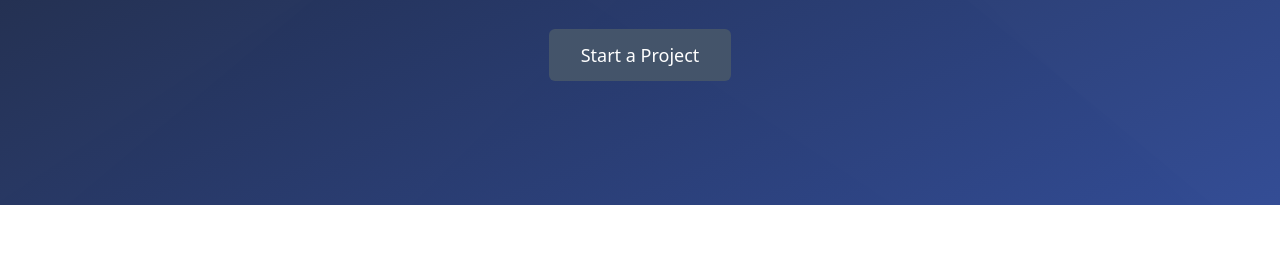
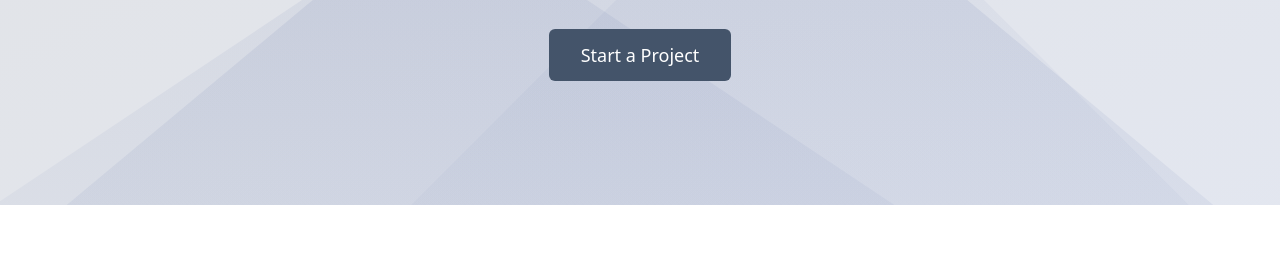
Before and after one commit to aiseis/aiseis.github.io, a website: page index.html in a window 1280 px wide. Shown: the part 395-671 px from the top of the page. Drawn offline with nearby package versions, Linux system fonts and the light colour scheme.

Commit message:
deploy: aced0bb0777c1672731ba33ea4b124d22510da7f

```diff
--- a/index.html
+++ b/index.html
@@ -10,7 +10,7 @@
 <body class="bg-gray-50">
     <!-- Hero Section with Background Pattern -->
     <div class="hero-pattern relative overflow-hidden">
-        <div class="absolute inset-0 bg-gradient-to-br from-gray-900/95 to-blue-900/90"></div>
+        <div class="absolute inset-0 bg-gradient-to-br from-gray-900/10 to-blue-900/10"></div>
         <nav class="relative container mx-auto px-7 py-5 flex justify-between items-center">
             <div class="flex items-center">
                 <img src="assets/images/logo.svg" alt="SeisAI Logo" class="h-12">
```
Also changed, not shown: assets/css/styles.css.
